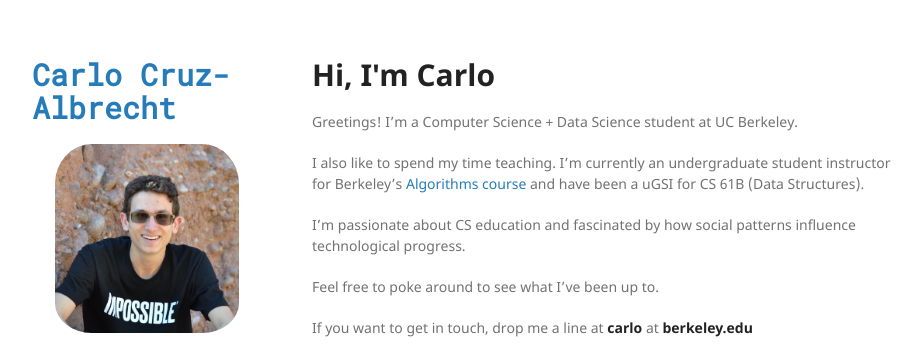
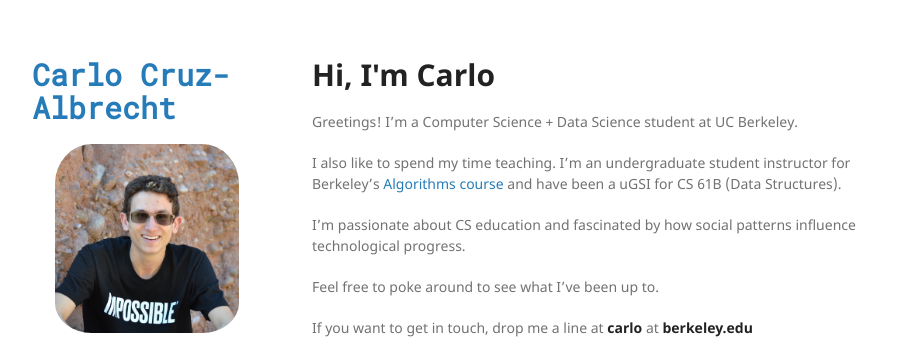
Before and after one commit to carlocrza/website, a Jekyll site: the page built from index.md, in a window 1280 px wide. Shown: the top 346 px of the page, without its empty margins (178-1097 px from the left). Built offline with Jekyll 4.4.1, drawn with Linux system fonts in a browser that asks for light colours.

```diff
--- a/index.md
+++ b/index.md
@@ -6,7 +6,7 @@ tags: jekyll update
 ---
 Greetings! I'm a Computer Science + Data Science student at UC Berkeley.
 
-I also like to spend my time teaching. I'm currently an undergraduate student instructor for Berkeley's [Algorithms course](http://cs170.org) and have been a uGSI for CS 61B (Data Structures).
+I also like to spend my time teaching. I'm an undergraduate student instructor for Berkeley's [Algorithms course](http://cs170.org) and have been a uGSI for CS 61B (Data Structures).
 
 I'm passionate about CS education and fascinated by how social patterns influence technological progress.
 
```
Also changed, not shown: teaching.md (+1 -0 lines).
